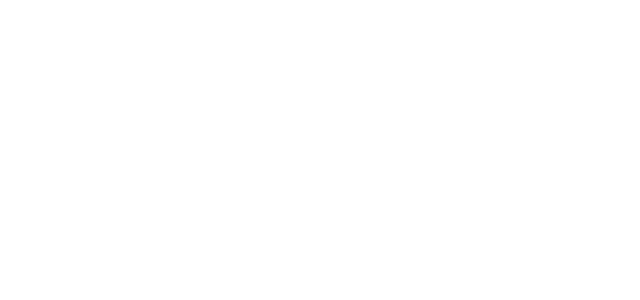
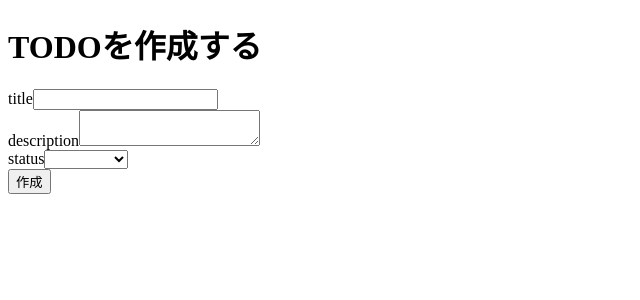
Before and after one commit to YukiOmori/vue3-todo-app, a Vue app: page /new in a window 1280 px wide. Before the commit this address had no page. Shown: the top 300 px of the page, without its empty margins (0-640 px from the left). Built offline with nearby package versions, Linux system fonts and the light colour scheme.

Commit message:
feat: Add todo function

```diff
--- a/src/router/index.ts
+++ b/src/router/index.ts
@@ -1,11 +1,17 @@
 import { createRouter, createWebHistory, RouteRecordRaw } from 'vue-router'
 import Todos from '@/views/todos.vue'
+import AddTodo from '@/views/AddTodo.vue'
 
 const routes: Array<RouteRecordRaw> = [
   {
     path: '/',
     name: 'Todos',
     component: Todos
+  },
+  {
+    path: '/new',
+    name: 'AddTodo',
+    component: AddTodo
   }
 ]
 
--- /dev/null
+++ b/src/views/AddTodo.vue
@@ -0,0 +1,62 @@
+<template>
+  <h1>TODOを作成する</h1>
+
+  <form action="" @submit.prevent="onSubmit">
+    <div>
+    <label for="title">title</label>
+    <input id="title" v-model="data.title" />
+    </div>
+
+    <div>
+    <label for="description">description</label>
+    <textarea id="description" v-model="data.description" />
+    </div>
+
+    <div>
+      <label for="status">status</label>
+        <select id="status" v-model="data.status">
+          <option  v-for="option, index in options" :key="index" value="option">{{ option }}</option>
+        </select>
+    </div>
+
+    <button>作成</button>
+  </form>
+</template>
+
+<script lang="ts">
+import { defineComponent, inject, reactive } from 'vue'
+import { useRouter } from 'vue-router'
+import { todoKey } from '@/store/todo'
+import { Params } from '@/store/todo/types'
+
+export default defineComponent({
+  setup () {
+    const todoStore = inject(todoKey)
+    if (!todoStore) {
+      throw new Error('todoStore does not exist')
+    }
+
+    const router = useRouter()
+
+    const options = ['waiting', 'working', 'completed', 'pending']
+
+    const data = reactive<Params>({
+      title: '',
+      description: '',
+      status: 'waiting'
+    })
+    console.log(data)
+
+    const onSubmit = () => {
+      todoStore.addTodo(data)
+      router.push('/')
+    }
+
+    return {
+      data,
+      options,
+      onSubmit
+    }
+  }
+})
+</script>
--- a/src/views/todos.vue
+++ b/src/views/todos.vue
@@ -1,9 +1,11 @@
 <template>
-  <div id="todo-list">
-    <div v-for="todo in todoStore.state.todos" :key="todo.id">
-      <p>{{ todo.title }}</p>
-    </div>
-  </div>
+  <h1>TODO一覧</h1>
+  <ul id="todo-list">
+    <li v-for="todo in todoStore.state.todos" :key="todo.id">
+      {{ todo.title }}
+    </li>
+  </ul>
+  <router-link to="/new">新規作成</router-link>
 </template>
 
 <script lang="ts">
```
